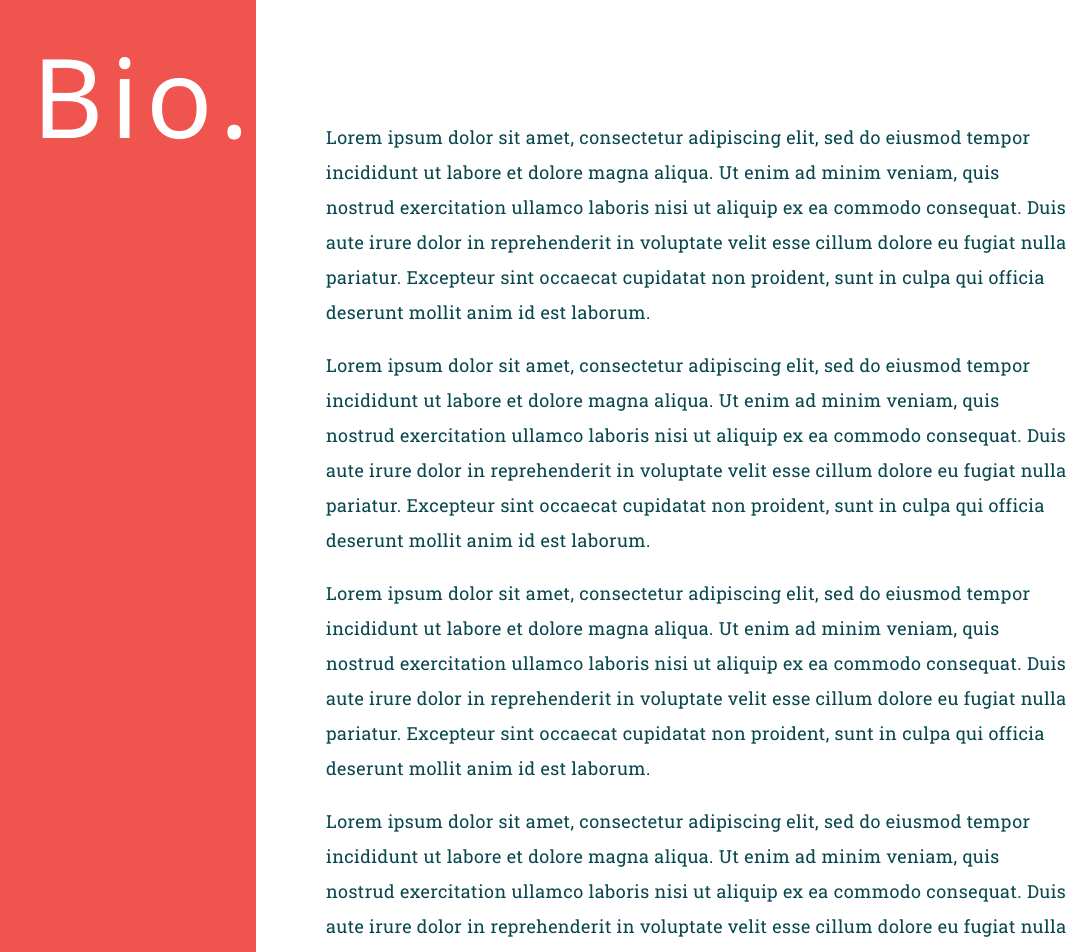
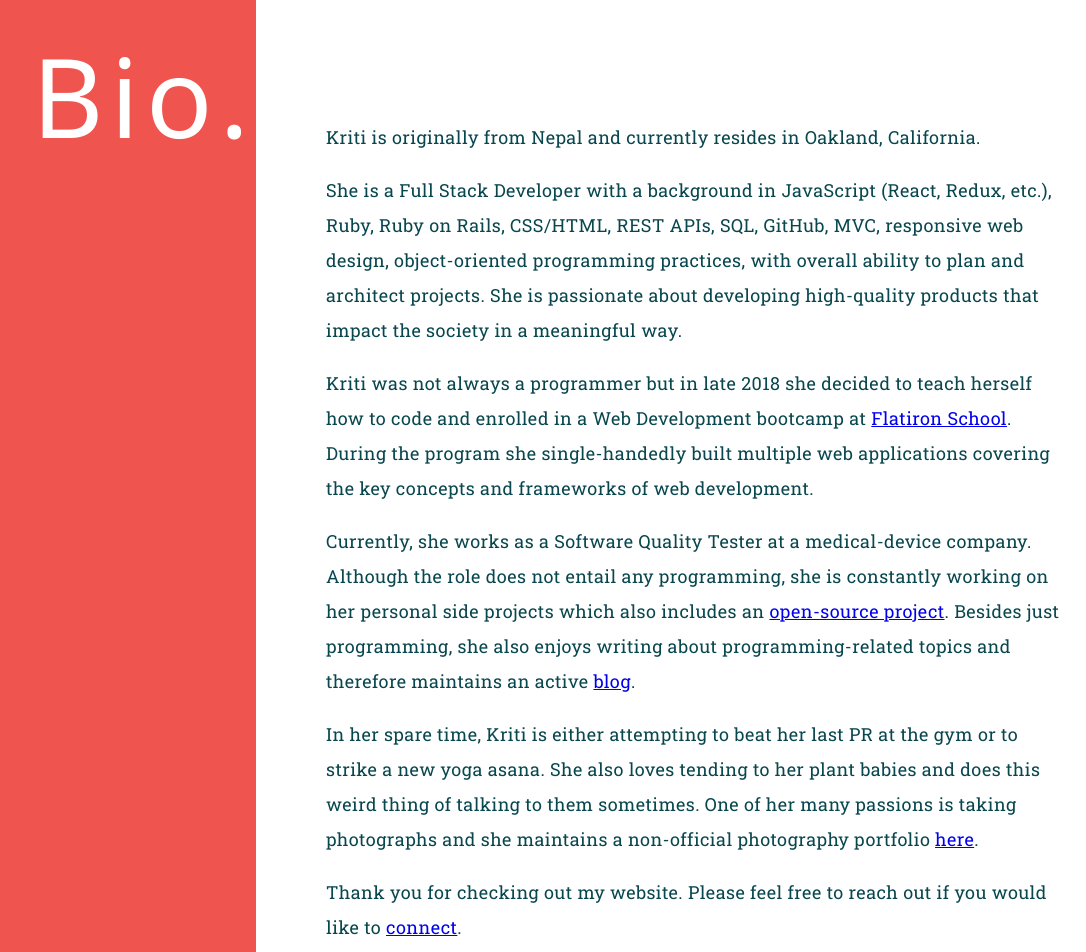
Before and after one commit to kriti-rai/my-react-portfolio, a React (Create React App) app: page /bio in a window 1280 px wide. Shown: the part 180-1132 px from the top of the page, without its empty margins (194-1280 px from the left). Built offline with nearby package versions, Linux system fonts and the light colour scheme.

Commit message:
Add content

```diff
--- a/src/components/bio/Bio.js
+++ b/src/components/bio/Bio.js
@@ -1,4 +1,5 @@
 import React from 'react';
+import { Link } from 'react-router-dom';
 
 const Bio = () => {
   return (
@@ -8,10 +9,26 @@ const Bio = () => {
       </div>
       <div className='bio-right-col'>
         <div className='bio-content'>
-          <p>Lorem ipsum dolor sit amet, consectetur adipiscing elit, sed do eiusmod tempor incididunt ut labore et dolore magna aliqua. Ut enim ad minim veniam, quis nostrud exercitation ullamco laboris nisi ut aliquip ex ea commodo consequat. Duis aute irure dolor in reprehenderit in voluptate velit esse cillum dolore eu fugiat nulla pariatur. Excepteur sint occaecat cupidatat non proident, sunt in culpa qui officia deserunt mollit anim id est laborum.</p>
-          <p>Lorem ipsum dolor sit amet, consectetur adipiscing elit, sed do eiusmod tempor incididunt ut labore et dolore magna aliqua. Ut enim ad minim veniam, quis nostrud exercitation ullamco laboris nisi ut aliquip ex ea commodo consequat. Duis aute irure dolor in reprehenderit in voluptate velit esse cillum dolore eu fugiat nulla pariatur. Excepteur sint occaecat cupidatat non proident, sunt in culpa qui officia deserunt mollit anim id est laborum.</p>
-          <p>Lorem ipsum dolor sit amet, consectetur adipiscing elit, sed do eiusmod tempor incididunt ut labore et dolore magna aliqua. Ut enim ad minim veniam, quis nostrud exercitation ullamco laboris nisi ut aliquip ex ea commodo consequat. Duis aute irure dolor in reprehenderit in voluptate velit esse cillum dolore eu fugiat nulla pariatur. Excepteur sint occaecat cupidatat non proident, sunt in culpa qui officia deserunt mollit anim id est laborum.</p>
-          <p>Lorem ipsum dolor sit amet, consectetur adipiscing elit, sed do eiusmod tempor incididunt ut labore et dolore magna aliqua. Ut enim ad minim veniam, quis nostrud exercitation ullamco laboris nisi ut aliquip ex ea commodo consequat. Duis aute irure dolor in reprehenderit in voluptate velit esse cillum dolore eu fugiat nulla pariatur. Excepteur sint occaecat cupidatat non proident, sunt in culpa qui officia deserunt mollit anim id est laborum.</p>
+        <p>
+          Kriti is originally from Nepal and currently resides in Oakland, California.
+        </p>
+        <p>
+          She is a Full Stack Developer with a background in JavaScript (React, Redux, etc.), Ruby, Ruby on Rails, CSS/HTML, REST APIs, SQL, GitHub, MVC, responsive web design, object-oriented programming practices, with overall ability to plan and architect projects. She is passionate about developing high-quality products that impact the society in a meaningful way.
+        </p>
+        <p>
+          Kriti was not always a programmer but in late 2018 she decided to teach herself how to code and enrolled in a Web Development bootcamp at  <a href="https://flatironschool.com/" target="blank">Flatiron School</a>. During the program she single-handedly built multiple web applications covering the key concepts and frameworks of web development.
+        </p>
+        <p>
+          Currently, she works as a Software Quality Tester at a medical-device company. Although the role does not entail any programming, she is constantly working on her personal side projects which also includes an <a href="https://github.com/ChiExplores/a-stardust-truce-react" target="blank" styling={{textDecoration:"none"}}>open-source project</a>.
+          Besides just programming, she also enjoys writing about programming-related topics and therefore maintains an active <a href="https://kriti-rai.github.io" target="blank">blog</a>.
+        </p>
+        <p>
+          In her spare time, Kriti is either attempting to beat her last PR at the gym or to strike a new yoga asana. She also loves tending to her plant babies and does this weird thing of talking to them sometimes.
+          One of her many passions is taking photographs and she maintains a non-official photography portfolio <a href="https://kritirai.carbonmade.com" target="blank">here</a>.
+        </p>
+        <p>
+          Thank you for checking out my website. Please feel free to reach out if you would like to <Link to="/contact">connect</Link>.
+        </p>
         </div>
       </div>
     </div>
```
